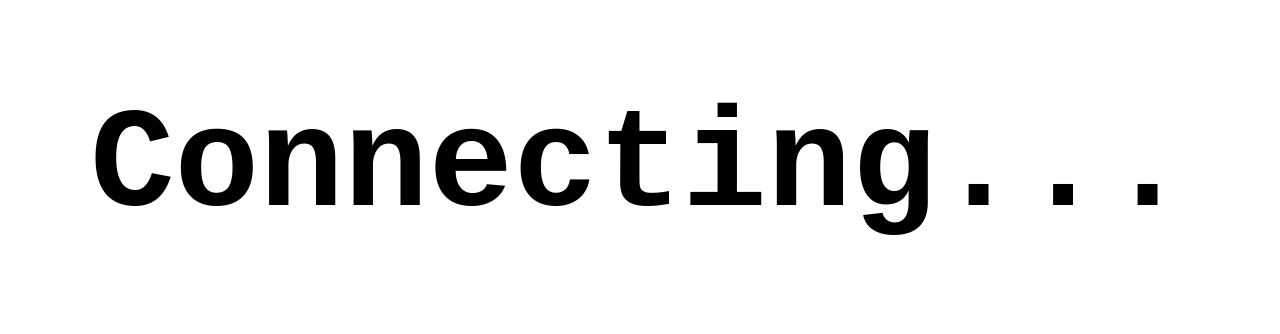
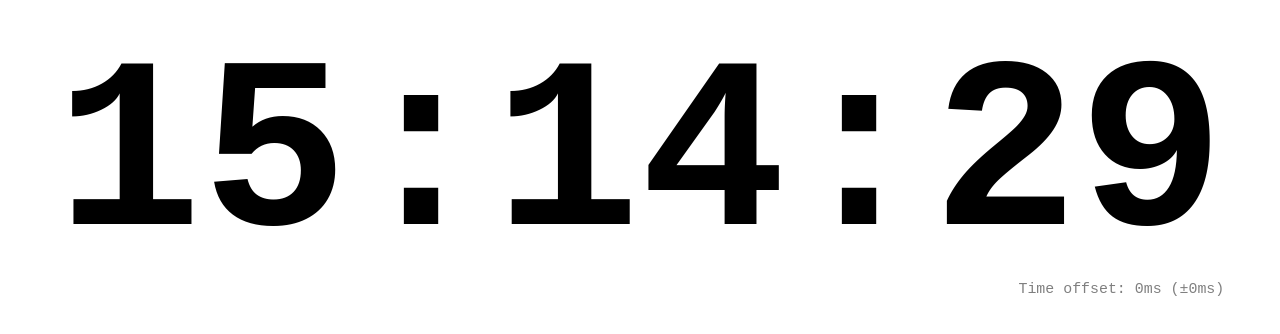
Before and after one commit to MisaLiu/time-is, a Preact app in the folder packages/frontend/: page / in a window 1280 px wide. Shown: the part 232-566 px from the top of the page. Built offline with nearby package versions, Linux system fonts and the light colour scheme; no server answers.

Commit message:
feat(frontend): Try remove dev warning

```diff
--- a/packages/frontend/src/Clock.tsx
+++ b/packages/frontend/src/Clock.tsx
@@ -16,7 +16,6 @@ const Clock: FC<{
   const lastSecondRef = useRef<number>(NaN);
 
   const updateTimeByTick = () => {
-    if (isNaN(timeOffset)) return;
     if (!hourDomRef.current || !minuteDomRef.current || !secondDomRef.current) return;
 
     if (!dateRef.current) dateRef.current = new Date();
@@ -41,8 +40,6 @@ const Clock: FC<{
   };
 
   useEffect(() => {
-    if (isNaN(timeOffset)) return;
-
     clockRef.current = window.requestAnimationFrame(updateTimeByTick);
 
     (() => {
--- a/packages/frontend/src/app.tsx
+++ b/packages/frontend/src/app.tsx
@@ -5,19 +5,20 @@ import './app.css';
 export function App() {
   const {
     timeOffset,
+    isFetching,
     accuracy
   } = useTimeOffset();
 
   return (
     <>
-      <div class={`clock-container ${isNaN(timeOffset) ? 'hide' : ''}`}>
+      <div class={`clock-container ${isFetching ? 'hide' : ''}`}>
         <Clock timeOffset={timeOffset} />
         <div class="offset">
           Time offset: {Math.round(timeOffset * 1000) / 1000}ms
           (±{Math.round(accuracy * 1000) / 1000}ms)
         </div>
       </div>
-      <div class={`placeholder ${isNaN(timeOffset) ? '' : 'hide'}`}>Connecting...</div>
+      <div class={`placeholder ${isFetching ? '' : 'hide'}`}>Connecting...</div>
     </>
   )
 }
--- a/packages/frontend/src/useTime.ts
+++ b/packages/frontend/src/useTime.ts
@@ -20,8 +20,8 @@ const calculateStandardDeviation = (values: number[], mean: number) => {
 };
 
 const useTimeOffset = () => {
-  const [ timeOffset, setTimeOffset ] = useState<number>(NaN);
-  const [ accuracy, setAccuracy ] = useState<number>(NaN);
+  const [ timeOffset, setTimeOffset ] = useState<number>(0);
+  const [ accuracy, setAccuracy ] = useState<number>(0);
   const [ fetchError, setFetchError ] = useState(null);
   const [ isFetching, setIsFetching ] = useState(false);
 
```
